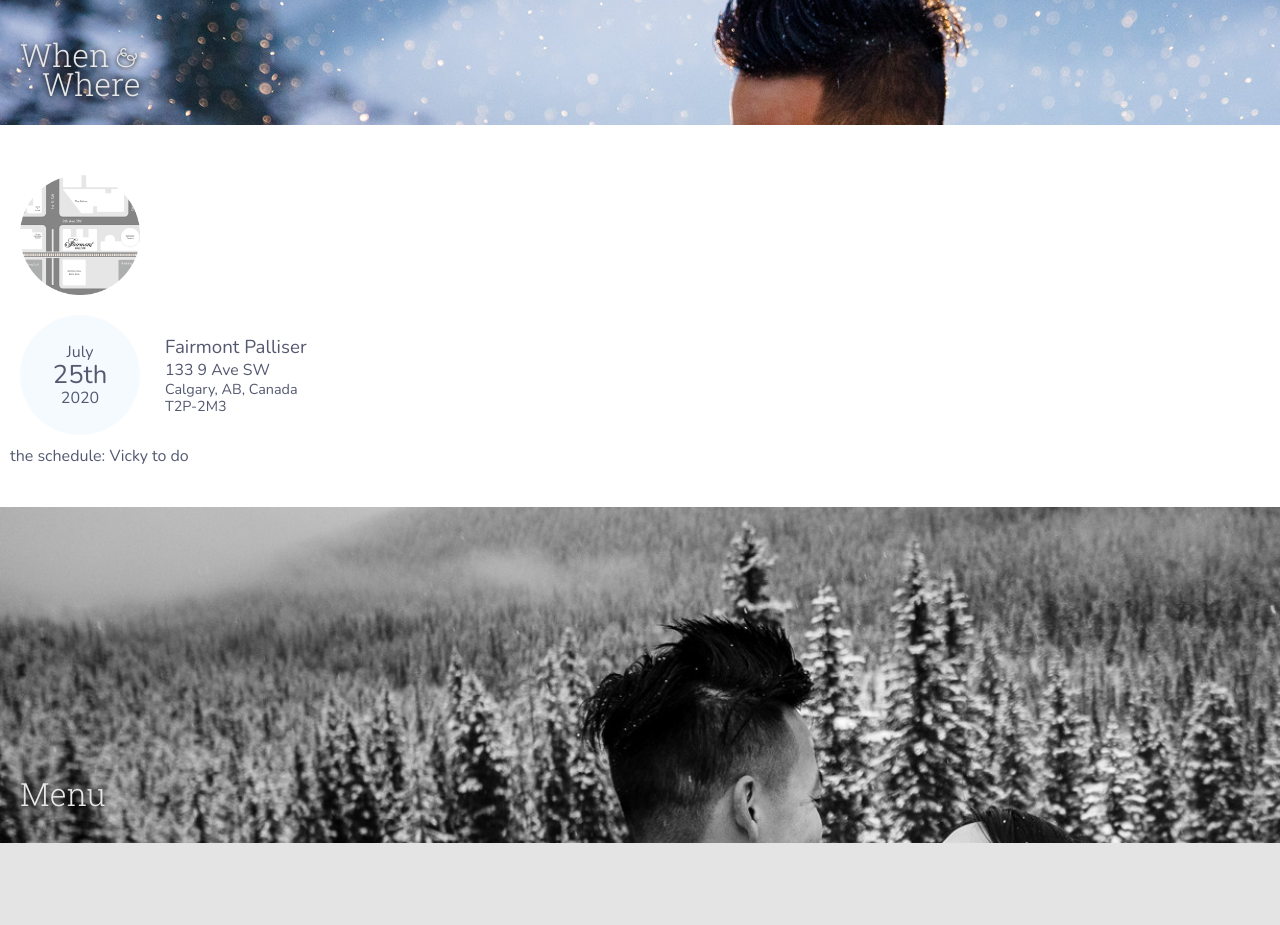
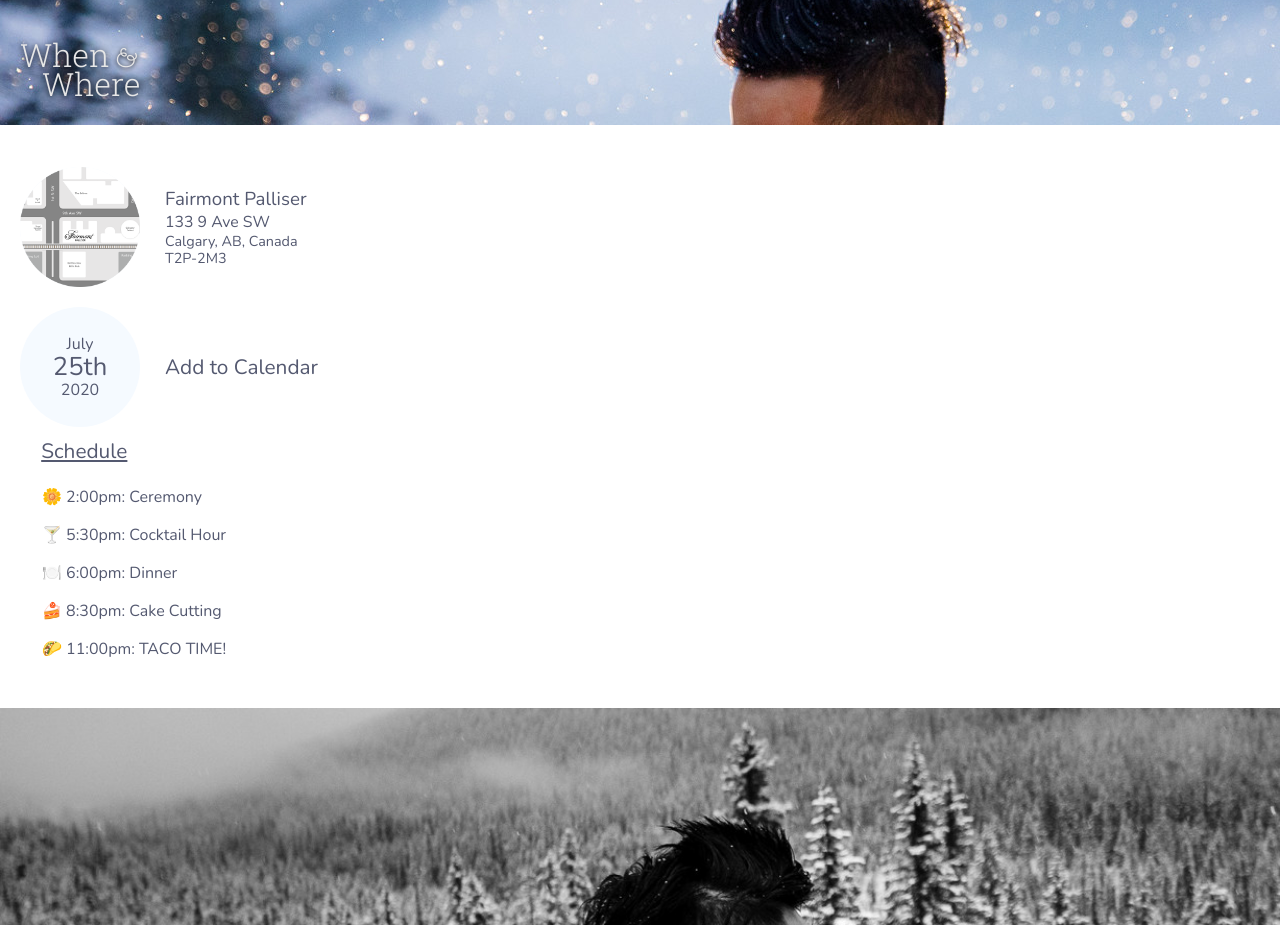
Before and after one commit to albchu/wedding, a Gatsby site: page / in a window 1280 px wide. Shown: the part 1780-2705 px from the top of the page. Before the commit the page ends 2623 px from the top, so only its background shows below. Built offline with nearby package versions, Linux system fonts and the light colour scheme; Gatsby itself is replaced by a stand-in of ours; a web font is replaced by a local one.

Commit message:
finish when and where page :D
1) moved fairmont address next to the map
2) added text "add to calendar"
3) strink the body size by 1vh
4) updated schedule (added little icons instead of balls)

```diff
--- a/src/components/when-and-where-body.js
+++ b/src/components/when-and-where-body.js
@@ -9,10 +9,7 @@ const WhenAndWhereBody = () => {
           <div className="circle">
             <div className="map" />
           </div>
-        </div>
-        <div className="circleButtonRow">
-          <div className="row">
-            <div className="address">
+          <div className="address">
               <p>
                 Fairmont Palliser
               </p>
@@ -25,6 +22,12 @@ const WhenAndWhereBody = () => {
               <p>
                 T2P-2M3
               </p>
+            </div>
+        </div>
+        <div className="circleButtonRow">
+          <div className="row">
+            <div className="save_date">
+              Add to Calendar
             </div>
           </div>
           <div className="circle">
@@ -43,10 +46,24 @@ const WhenAndWhereBody = () => {
 
         </div>
       </div>
-      <div className="schedule">
-        the schedule: Vicky to do
+      <div className="schedule_title">
+        Schedule
+        <p/>
+        </div>
+        <div className="schedule">
+        🌼 2:00pm: Ceremony
+        <p/>
+        🍸 5:30pm: Cocktail Hour
+        <p/>
+        🍽️ 6:00pm: Dinner
+        <p/>
+        🍰 8:30pm: Cake Cutting
+        <p/>
+        🌮 11:00pm: TACO TIME!
+        <p/>
+        </div>
     </div>
-    </div>
+
   )
 }
 
--- a/src/components/when-and-where-body.scss
+++ b/src/components/when-and-where-body.scss
@@ -1,7 +1,7 @@
 .whenWhereBody {
   background-color: white;
   color: #545970;
-  padding: 5vh 10px 5vh 10px;
+  padding: 4vh 10px 4vh 10px;
   font-family: "Nunito", sans-serif;
 }
 
@@ -54,6 +54,13 @@
   }
 }
 
+.save_date {
+  font-size: 1.3em;
+  p {
+    line-height: 0.2em;
+  }
+}
+
 .date {
   display: flex;
   flex-direction: column;
@@ -70,3 +77,14 @@
     font-size: 1em;
   }
 }
+
+.schedule_title {
+  padding-left: 1.5em;
+  font-size: 1.3em;
+  text-decoration: underline;
+}
+
+.schedule {
+  padding-left: 2em;
+  font-size: 1em;
+}
```
